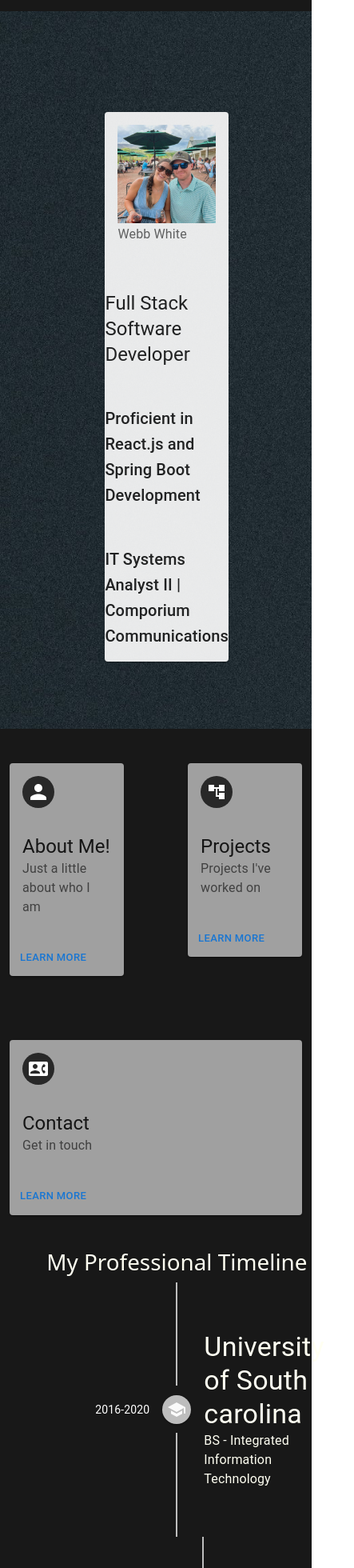
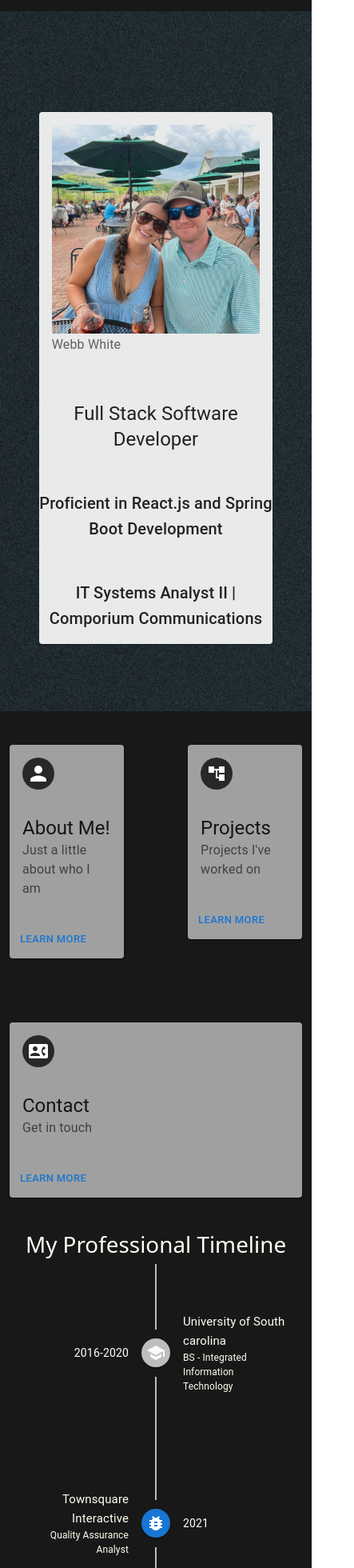
Before and after one commit to Webbwhite98/webbwhite, a React (Create React App) app: page / in a window 390 px wide. Shown: the part 40-2000 px from the top of the page at 80% size, 443 px wide, since content can reach past the window. Built offline with nearby package versions, Linux system fonts and the light colour scheme.

Commit message:
changes for mobile

```diff
--- a/src/App.css
+++ b/src/App.css
@@ -50,12 +50,12 @@ li {
 .menu__link {
   font-size: 1.2rem;
   color: white;
-  margin: 0 10px;
+  /*margin: 0 10px;*/
   display: inline-block;
   transition: 0.5s;
   text-decoration: none;
   opacity: 0.75;
-  /*font-weight: 300;*/
+  font-weight: 300;
 }
 .menu__link:hover{
   color: white;
@@ -63,6 +63,14 @@ li {
 
 .menu__link:hover {
   opacity: 1;
+}
+
+
+
+@media only screen and  (max-width: 500px) {
+  .css-5lbw0b-MuiTypography-root {
+    font-size: 10px;
+  }
 }
 
 .menu {
@@ -95,9 +103,12 @@ background-color: #202020;
 header a {
   color: #ffffff;
   display: block;
-  float: left;
+  /*float: left;*/
   text-align: center;
-  text-shadow: 0 1px 0 #000; }
+  text-shadow: 0 1px 0 #000;
+  margin-left: 15%;
+}
+
 
 header a:hover {
   color: #F2A900;
@@ -126,7 +137,7 @@ header a:hover {
 .header-mobile{
   display: none;
 }
-@media only screen and  (max-width: 848px) {
+@media only screen and  (max-width: 580px) {
   .header-mobile {
     display: block;
   }
@@ -134,12 +145,12 @@ header a:hover {
 }
 
 /*timeline*/
-@media only screen and  (max-width: 455px) {
+/*@media only screen and  (max-width: 455px) {*/
 
-   .timeline {
-   font-size: 10px;
-  }
-}
+/*   .timeline {*/
+/*   font-size: 10px;*/
+/*  }*/
+/*}*/
 
 
 @media only screen and  (max-width: 848px) {
--- a/src/components/other/WebbTimeLine.jsx
+++ b/src/components/other/WebbTimeLine.jsx
@@ -16,6 +16,10 @@ import BugReportIcon from '@mui/icons-material/BugReport';
 const WebbTimeLine=()=>{
 
     return (
+
+
+
+
         <Timeline position="alternate"style={{paddingTop:'5vh'}}>
             <div style={{textAlign:'center'}}>
                 <h1>My Professional Timeline</h1>
@@ -37,10 +41,11 @@ const WebbTimeLine=()=>{
                     <TimelineConnector />
                 </TimelineSeparator>
                 <TimelineContent className={'timeline'}  sx={{ py: '60px', px: 2 }}>
-                    <Typography variant="h4" component="span">
+                    <Typography variant="h4" component="span" sx={{mt: 4, mb: 2, '@media (max-width: 663px)': {fontSize: '15px'},}}>
                         University of South carolina
                     </Typography>
-                    <Typography>BS - Integrated Information Technology</Typography>
+                    <Typography sx={{ '@media (max-width: 663px)': {fontSize: '12px'},}}>
+                        BS - Integrated Information Technology</Typography>
                 </TimelineContent>
             </TimelineItem>
             <TimelineItem>
@@ -60,10 +65,13 @@ const WebbTimeLine=()=>{
                 </TimelineSeparator>
 
                 <TimelineContent  className={'timeline'} sx={{ py: '60px', px: 2 }}>
-                    <Typography variant="h4" component="span">
+                    <Typography variant="h4" component="span"
+                                sx={{mt: 4, mb: 2, '@media (max-width: 663px)': {fontSize: '15px'},
+                    }}>
                         Townsquare Interactive
                     </Typography>
-                    <Typography>Quality Assurance Analyst</Typography>
+                    <Typography sx={{ '@media (max-width: 663px)': {fontSize: '12px'},}}>
+                        Quality Assurance Analyst</Typography>
                 </TimelineContent>
 
 
@@ -84,10 +92,11 @@ const WebbTimeLine=()=>{
                     <TimelineConnector sx={{ bgcolor: 'secondary.main' }} />
                 </TimelineSeparator>
                 <TimelineContent  className={'timeline'} sx={{ py: '60px', px: 2 }}>
-                        <Typography variant="h4" component="span">
+                        <Typography variant="h4" component="span"  sx={{mt: 4, mb: 2, '@media (max-width: 663px)': {fontSize: '70%'},}}>
                             Comporium Communications
                         </Typography>
-                        <Typography>IT Systems Analyst II</Typography>
+                        <Typography sx={{ '@media (max-width: 663px)': {fontSize: '12px'},}}>
+                            IT Systems Analyst II</Typography>
                 </TimelineContent>
             </TimelineItem>
             <TimelineItem>
@@ -99,7 +108,7 @@ const WebbTimeLine=()=>{
                     <TimelineConnector />
                 </TimelineSeparator>
                 <TimelineContent sx={{ py: '60px', px: 2 }}>
-                    <Typography variant="h4" component="span">
+                    <Typography variant="h4" component="span" sx={{mt: 4, mb: 2, '@media (max-width: 663px)': {fontSize: '15px'},}}>
                         Who Knows
                     </Typography>
 
--- a/src/components/pages/AboutMe.jsx
+++ b/src/components/pages/AboutMe.jsx
@@ -17,8 +17,8 @@ const AboutMe=()=>{
     return(
         <Grid container direction={'column'} spacing={4} alignItems={'center'} style={{paddingTop:'8vh'}}>
             <Grid item xs className={'background-about'} >
-                <Grid container direction={'row'} alignItems={'center'}   justifyContent="center" >
-                    <Grid item xs={5} style={{paddingBottom:'10vh', paddingTop:'10vh'}}>
+                <Grid container direction={'row'} alignItems={'center'}   justifyContent="center">
+                    <Grid item xs={9} style={{paddingBottom:'10vh', paddingTop:'10vh'}}>
                         <Card style={{opacity:'.9'}}>
                            <Grid container direction={'column'} spacing={2} alignItems={'center'}>
                                <CardContent>
--- a/src/components/pages/Contact.jsx
+++ b/src/components/pages/Contact.jsx
@@ -10,10 +10,10 @@ import GitHubIcon from '@mui/icons-material/GitHub';
 import LocalPhoneIcon from '@mui/icons-material/LocalPhone';
 const DarkCard = styled(Card)({
     backgroundColor: '#202020', // Off-white background color
-    minWidth:800,
+    // minWidth:800,
     color:'white',
-    marginTop: 50,
-    padding: 20,
+    // marginTop: 50,
+    // padding: 20,
 
 });
 
@@ -25,7 +25,7 @@ const Contact =()=>{
     const gitHubUrl = "https://github.com/Webbwhite98?tab=repositories"
 
     return(
-        <Grid container style={{height:'100vh'}} direction={'column'} alignItems={'center'}>
+        <Grid container  direction={'column'} alignItems={'center'}>
 
             <Grid item xs className={'background-contact '} style={{paddingTop:'5vh', paddingBottom:'5vh'}}>
                 <Grid container direction={'column'} alignItems={'center'}>
@@ -45,14 +45,12 @@ const Contact =()=>{
                     </Grid>
                 </Grid>
             </Grid>
+
+
            <Grid item xs style={{paddingTop:'5vh'}}>
-               <div className={'col'}>
-
-               </div>
-
                <Card style={{backgroundColor:'#f9f9f9'}}>
                     <Grid container direction={'row'} style={{padding:20}} spacing={7}>
-                        <Grid item xs={5}>
+                        <Grid item  >
                             <h1>Thank you so much For visiting My Website!</h1> <br/>
                             <strong>If you have any questions, concerns, or just want to reach out, My information is on this page!<br/> <br/>
                                 I'll respond as quick as I can! <br/> <br/>
@@ -60,7 +58,7 @@ const Contact =()=>{
                             </strong>
                         </Grid>
 
-                        <Grid item xs={7} style={{textAlign:'center'}}>
+                        <Grid item  style={{textAlign:'center'}}>
                             <Grid container direction={'column'} alignItems={'center'}>
                                 <Grid item xs>
                                     <Typography variant="h4">
@@ -71,7 +69,6 @@ const Contact =()=>{
                                 <Grid item xs style={{textAlign:'center'}}>
                                     {/*<ContactCard>*/}
                                         <List>
-
                                                 <ListItem>
                                                     <ListItemIcon>
                                                         <LocalPhoneIcon />
--- a/src/components/pages/Home.jsx
+++ b/src/components/pages/Home.jsx
@@ -18,16 +18,15 @@ const Home=()=>{
     return(
             <Grid  container direction={'column'}>
                 <Grid className={'background'} item xs style={{paddingTop:'15vh', paddingBottom:'10vh'}}>
-
-                    {/*<img src={Background} style={{width:'100%'}}/>*/}
-                    <Grid container direction={'row'} spacing={6} alignItems={'center'}>
-                        <Grid item xs style={{marginLeft:'30%', marginRight:'30%'}}>
-                            <Card sx={{ display: 'flex', opacity:'.9' }}>
+                    <Grid container direction={'row'}  justifyContent={"center"}>
+                        <Grid item xs={9} >
+                            <Card  sx={{ display: 'flex', opacity:'.9' }}>
                                 <Box sx={{ display: 'flex'}}>
 
                                    <Grid container direction={'row'}>
-                                    <Grid item xs>
-                                        <CardContent sx={{ flex: '1 0 auto'}}>
+                                    <Grid item xs sx={{ flex: '1 0 auto'}}>
+                                        {/*sx={{ flex: '1 0 auto'}}*/}
+                                        <CardContent >
                                             <CardMedia
                                                 component="img"
                                                 sx={{ width: '100%', opacity:1 }}
@@ -42,7 +41,7 @@ const Home=()=>{
                                        <Grid item xs>
                                            <Box sx={{ display: 'flex', alignItems: 'center'}}>
 
-                                               <Grid container direction={'column'}>
+                                               <Grid container direction={'column'} style={{textAlign:"center"}}>
                                                    <Grid item xs>
                                                        <Typography sx={{ mt: 4, mb: 2 }} variant="h5" component="div">
                                                            Full Stack Software Developer
@@ -66,6 +65,8 @@ const Home=()=>{
 
                             </Card>
                         </Grid>
+                        {/*<Grid item xs></Grid>*/}
+
                     </Grid>
 
 
@@ -75,7 +76,7 @@ const Home=()=>{
                         <PageTiles/>
                 </Grid>
 
-                    <Grid item xs>
+                    <Grid item xs className={'none'}>
 
                             <WebbTimeLine/>
 
```
Also changed, not shown: src/components/pages/Projects.jsx (+18 -19 lines), 1 other file (tests, documents, lock files or other folders).
